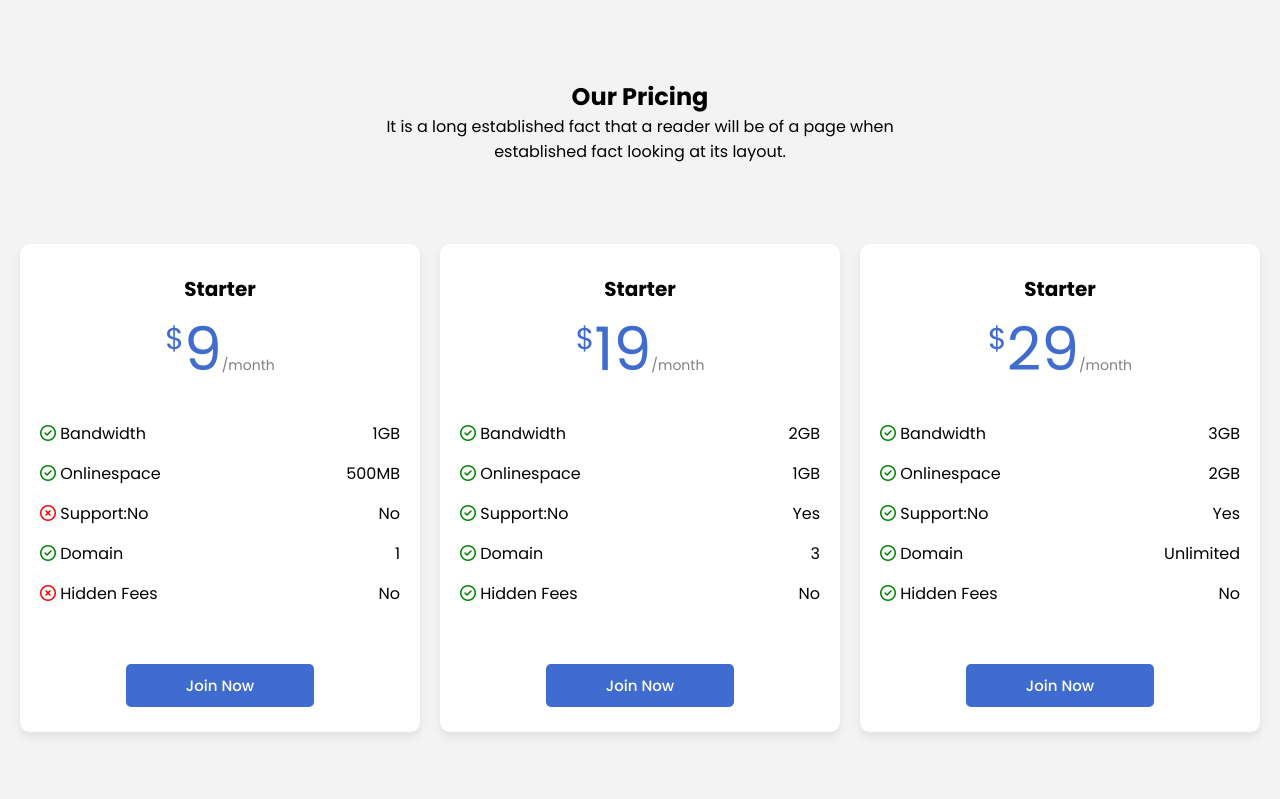
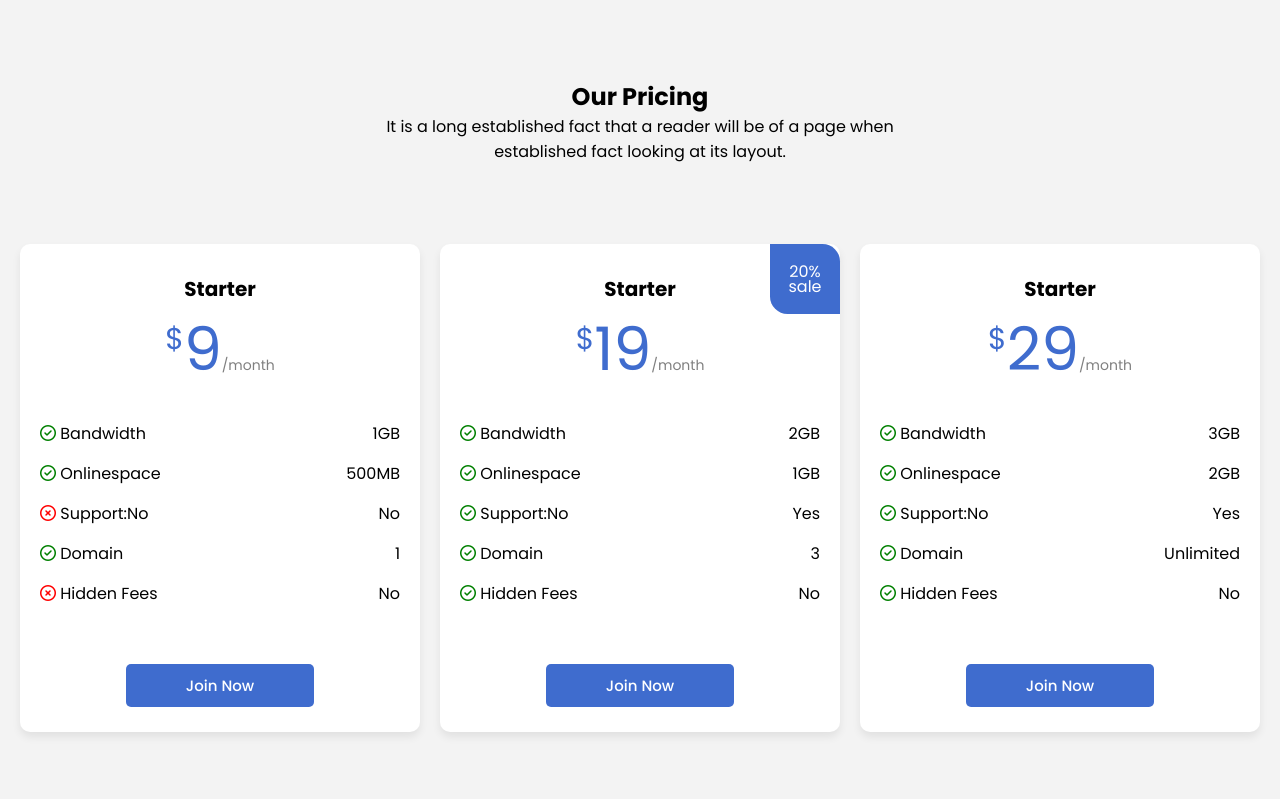
Before and after one commit to fredericbranca/LandingPage, a PHP site: page / in a window 1280 px wide. Shown: the part 4960-5759 px from the top of the page. Run offline with PHP 8.4, Linux system fonts and the light colour scheme; some libraries are stand-ins or nearby versions.

Commit message:
ajout class sale de la card pricing

```diff
--- a/index.html
+++ b/index.html
@@ -401,6 +401,9 @@
 
                 <div class="cards-pricing">
                     <div class="card-p">
+                        <div class="sale">
+                            <p>20% sale</p>
+                        </div>
                         <div class="card-p-header">
                             <h2>Starter</h2>
                             <p><sup>$</sup>19<span>/month</span></p>
--- a/style.css
+++ b/style.css
@@ -568,10 +568,29 @@ nav ul li a {
 }
 
 .cards-pricing {
+    position: relative;
     display: flex;
     flex-wrap: wrap;
     justify-content: center;
     gap: 20px
+}
+
+.card-p .sale {
+    position: absolute;
+    display: flex;
+    align-items: center;
+    justify-content: center;
+    top: 0;
+    right: 0;
+    width: 70px;
+    height: 70px;
+    background: #3f6cce;
+    color: white;
+    border-radius: 0% 25%;
+    line-height: 15px;
+}
+.card-p .sale p {
+    width: 60px;
 }
 
 .card-p {
```
